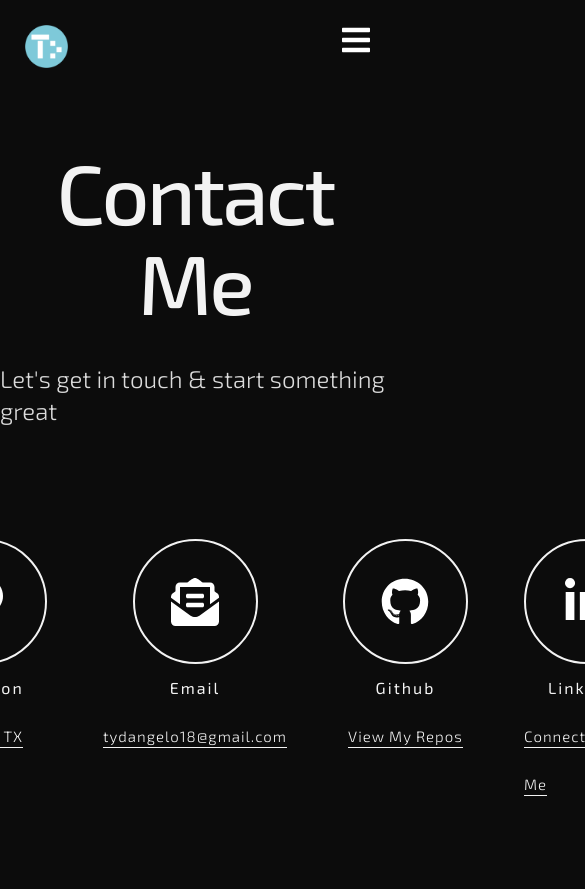
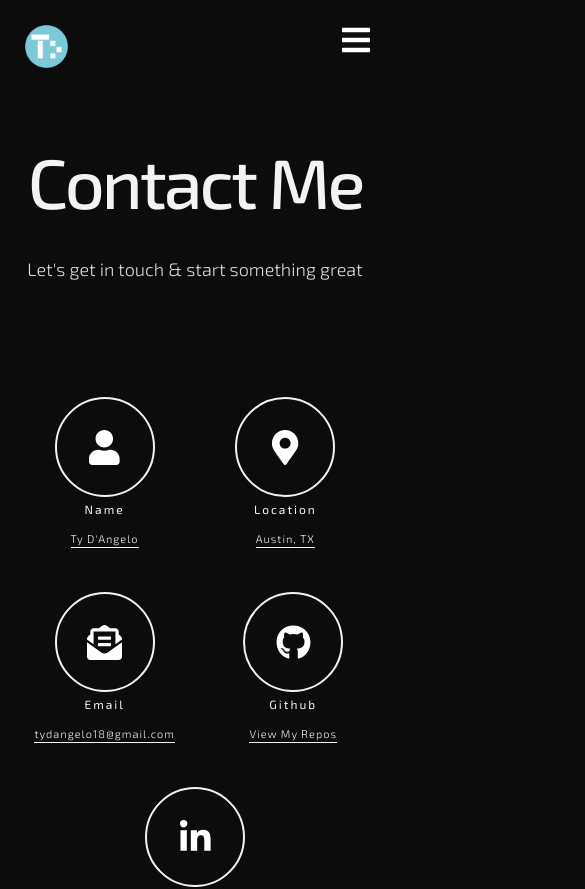
Before and after one commit to tydangelo18/react-portfolio, a React (Create React App) app: page /#/contact in a window 390 px wide. Shown: the top 889 px of the page, 585 px wide, since content can reach past the window. Built offline with nearby package versions, Linux system fonts and the light colour scheme.

Commit message:
Mobile responsiveness for contact page: Font size changes and icon flexbox placement.

```diff
--- a/src/components/contact/ContactIcons.js
+++ b/src/components/contact/ContactIcons.js
@@ -12,7 +12,7 @@ const ContactIcons = () => {
             <FontAwesomeIcon
               className='contactIcon'
               icon={['fas', 'user']}
-              size='3x'
+              // size='3x'
             />
           </div>
 
@@ -26,7 +26,7 @@ const ContactIcons = () => {
             <FontAwesomeIcon
               className='contactIcon'
               icon={['fas', 'map-marker-alt']}
-              size='3x'
+              // size='3x'
             />
           </div>
 
@@ -40,7 +40,7 @@ const ContactIcons = () => {
             <FontAwesomeIcon
               className='contactIcon'
               icon={['fas', 'envelope-open-text']}
-              size='3x'
+              // size='3x'
             />
           </div>
 
@@ -55,7 +55,7 @@ const ContactIcons = () => {
             <FontAwesomeIcon
               className='contactIcon'
               icon={['fab', 'github']}
-              size='3x'
+              // size='3x'
             />
           </div>
 
@@ -69,7 +69,7 @@ const ContactIcons = () => {
             <FontAwesomeIcon
               className='contactIcon'
               icon={['fab', 'linkedin-in']}
-              size='3x'
+              // size='3x'
             />
           </div>
 
--- a/src/pages/Home.js
+++ b/src/pages/Home.js
@@ -3,7 +3,6 @@ import React from 'react';
 import '../styles/Home.css';
 import Icons from '../components/Icons';
 import Navbar from '../components/Navbar';
-
 
 const Home = () => {
   return (
@@ -33,6 +32,9 @@ const Home = () => {
             </a>
           </div>
         </div>
+        <div className='iconsdividerDiv'>
+          <hr className='iconsDivider' />
+        </div>
         <div className='media-icons'>
           <Icons />
         </div>
--- a/src/styles/Home.css
+++ b/src/styles/Home.css
@@ -68,6 +68,24 @@
   margin: auto;
 }
 
+.iconsdividerDiv {
+  display: flex;
+  justify-content: center;
+  margin-top: 120px;
+  margin-bottom: 85px;
+}
+
+.iconsDivider {
+  width: 120px;
+  border: none;
+  height: 1px;
+  background-color: #f3f3f3;
+}
+/*TODO
+-> Change Font Size of Title and SubTitle for Mobile
+-> Change Paragraph margins and word/text wrap on mobile
+*/
+
 @media only screen and (max-width: 850px) {
   .content .info h2 {
     font-size: 45px;
@@ -117,4 +135,9 @@
     font-size: 18px;
     font-weight: 600;
   }
+
+  .iconsdividerDiv {
+    margin-top: 50px;
+    margin-bottom: 50px;
+  }
 }
--- a/src/styles/contact/Contact.css
+++ b/src/styles/contact/Contact.css
@@ -20,6 +20,7 @@ body {
   display: flex;
   justify-content: center;
   margin-top: 120px;
+  margin-bottom: 85px;
 }
 
 .contactDivider {
@@ -28,3 +29,14 @@ body {
   height: 1px;
   background-color: #f3f3f3;
 }
+
+@media only screen and (max-width: 850px) {
+  body {
+    line-height: 2;
+  }
+}
+@media only screen and (max-width: 650px) {
+  body {
+    line-height: 2;
+  }
+}
--- a/src/styles/contact/ContactIcons.css
+++ b/src/styles/contact/ContactIcons.css
@@ -36,6 +36,10 @@ a {
   cursor: pointer;
 }
 
+.contactIcon {
+  font-size: 45px;
+}
+
 .iconLabel {
   font-size: 16px;
   letter-spacing: 2px;
@@ -58,3 +62,66 @@ a {
   color: #59d8ee;
   cursor: pointer;
 }
+
+/*TODO
+-> For Tablets: Make Icons in a square with a 5th option at the bottom
+-> For Mobile: Make Icons Column
+*/
+
+@media only screen and (max-width: 972px) {
+  .list-contact-icons {
+    display: flex;
+    flex-wrap: wrap;
+  }
+
+  .list-contact {
+    flex: 0 32%;
+    margin-bottom: 5%;
+  }
+}
+
+@media only screen and (max-width: 850px) {
+  .borderDiv {
+    width: 115px;
+    height: 115px;
+  }
+
+  .contactIcon {
+    font-size: 40px;
+  }
+
+  .iconLabel {
+    font-size: 14px;
+  }
+
+  .iconLink {
+    font-size: 13px;
+  }
+
+  .list-contact {
+    margin-bottom: 7%;
+  }
+}
+
+@media only screen and (max-width: 650px) {
+  .borderDiv {
+    width: 100px;
+    height: 100px;
+  }
+
+  .contactIcon {
+    font-size: 35px;
+  }
+
+  .iconLabel {
+    font-size: 12px;
+  }
+
+  .iconLink {
+    font-size: 11px;
+  }
+
+  .list-contact {
+    margin-bottom: 10%;
+  }
+}
--- a/src/styles/contact/Heading.css
+++ b/src/styles/contact/Heading.css
@@ -9,3 +9,15 @@
   text-align: center;
   margin: 0.8em 0 0;
 }
+
+@media only screen and (max-width: 850px) {
+  .contactHeading h1 {
+    font-size: 80px;
+  }
+}
+
+@media only screen and (max-width: 650px) {
+  .contactHeading h1 {
+    font-size: 70px;
+  }
+}
--- a/src/styles/contact/SubHeading.css
+++ b/src/styles/contact/SubHeading.css
@@ -6,3 +6,15 @@
   line-height: 32px;
   color: #dcdcdc;
 }
+
+@media only screen and (max-width: 850px) {
+  .contactSubHeading h2 {
+    font-size: 22px;
+  }
+}
+
+@media only screen and (max-width: 650px) {
+  .contactSubHeading h2 {
+    font-size: 18px;
+  }
+}
```
